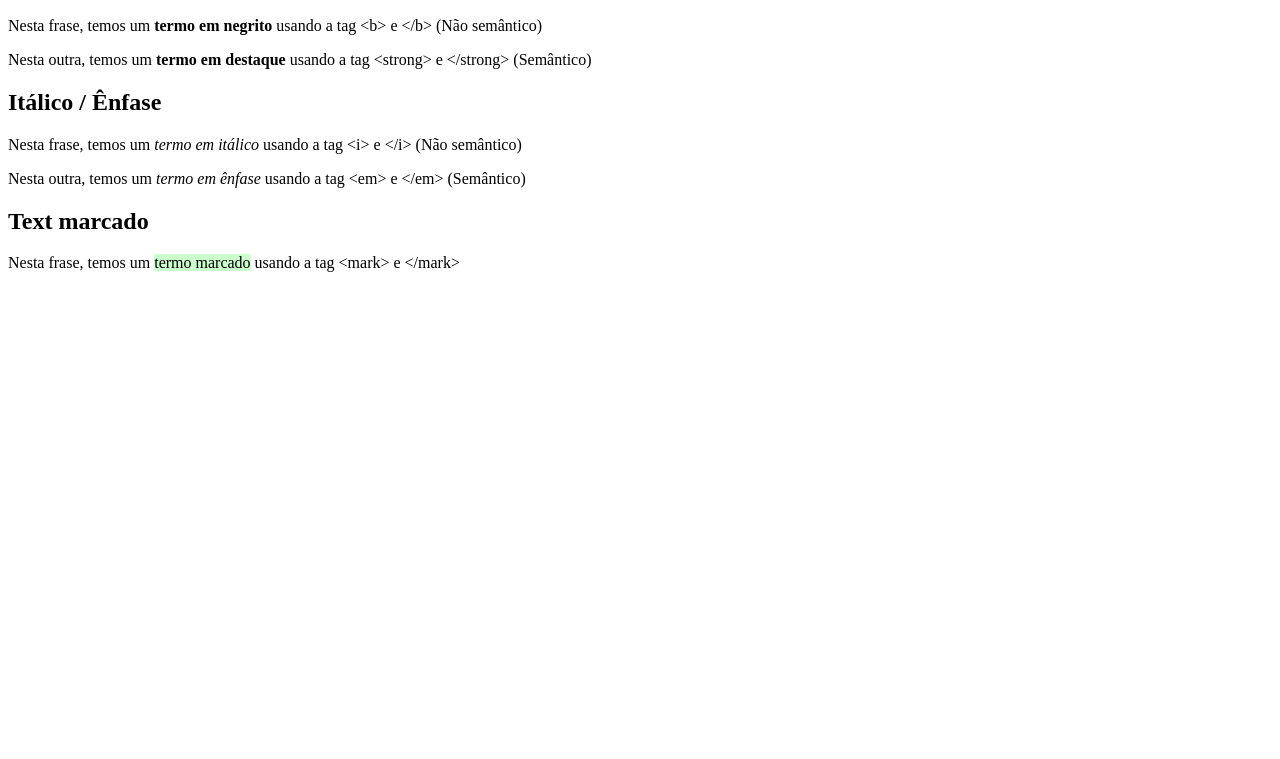
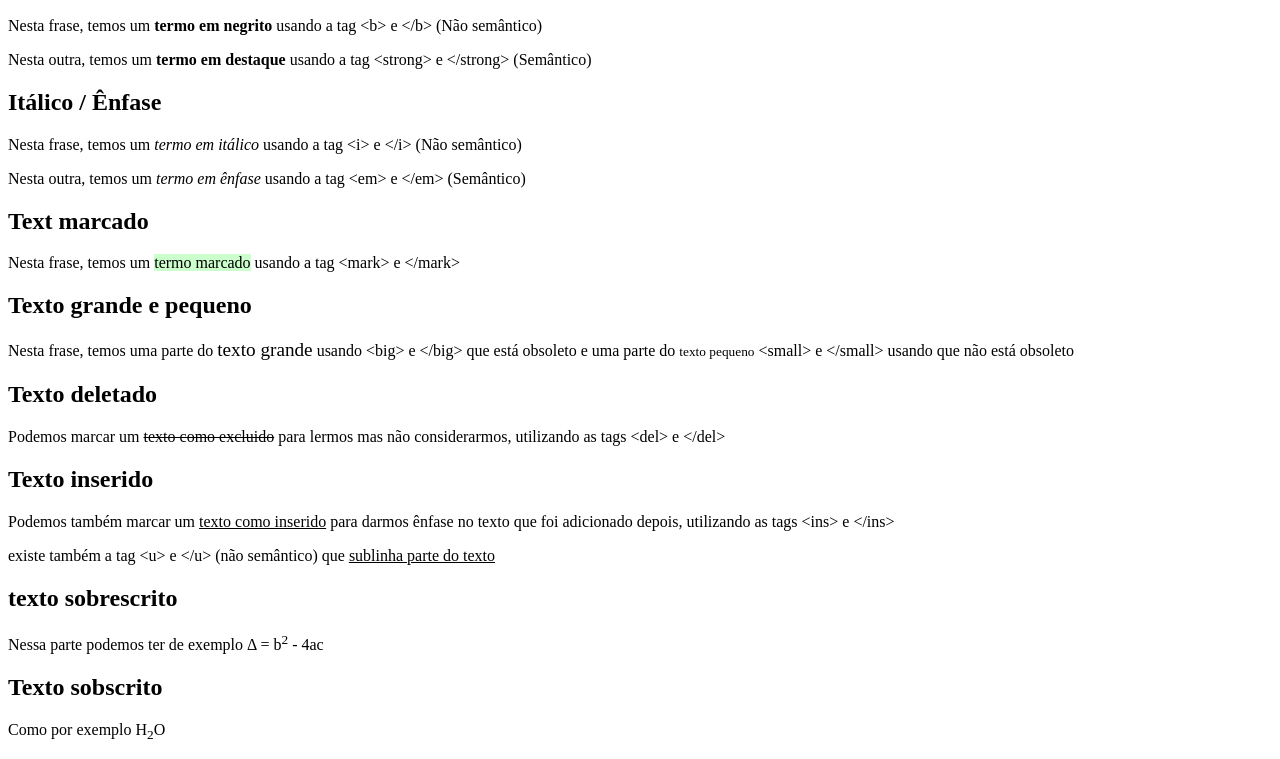
Before and after one commit to FelipeTrindade11/Ola-Mundo, a plain HTML site: page Estudo/html-css/ex005/index.html in a window 1280 px wide. Shown: the part 110-869 px from the top of the page. Before the commit the page ends 800 px from the top, so only its background shows below. Drawn offline with Linux system fonts and the light colour scheme.

Commit message:
Update index.html

```diff
--- a/Estudo/html-css/ex005/index.html
+++ b/Estudo/html-css/ex005/index.html
@@ -16,5 +16,16 @@
     <p>Nesta outra, temos um <em>termo em ênfase</em> usando a tag &lt;em&gt; e &lt;/em&gt; (Semântico)</p>
     <h2>Text marcado</h2>
     <p>Nesta frase, temos um <mark style="background: rgba(0, 255, 0, 0.205);">termo marcado</mark> usando a tag &lt;mark&gt; e &lt;/mark&gt;</p>
+    <h2>Texto grande e pequeno</h2>
+    <p>Nesta frase, temos uma parte do <big>texto grande</big> usando &lt;big&gt; e &lt;/big&gt; que está obsoleto e uma parte do <small>texto pequeno</small> &lt;small&gt; e &lt;/small&gt; usando  que não está obsoleto</p>
+    <h2>Texto deletado</h2>
+    <p>Podemos marcar um <del>texto como excluido</del> para lermos mas não considerarmos, utilizando as tags &lt;del&gt; e &lt;/del&gt;</p>
+    <h2>Texto inserido</h2>
+    <p>Podemos também marcar um <ins>texto como inserido</ins> para darmos ênfase no texto que foi adicionado depois, utilizando as tags &lt;ins&gt; e &lt;/ins&gt;</p>
+    <p>existe também a tag &lt;u&gt; e &lt;/u&gt; (não semântico) que <u>sublinha parte do texto</u></p>
+    <h2>texto sobrescrito</h2>
+    <p>Nessa parte podemos ter de exemplo &Delta; = b<sup>2</sup> - 4ac</p>
+    <h2>Texto sobscrito</h2>
+    <p>Como por exemplo H<sub>2</sub>O</p>
 </body>
 </html>
```
